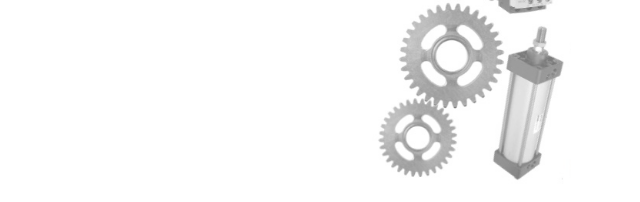
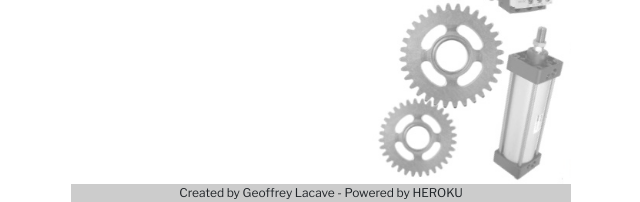
Before and after one commit to Geofflac/ebusinesscard, a website: page Public/index.html in a window 1280 px wide. Shown: the part 616-818 px from the top of the page, without its empty margins (319-959 px from the left). Drawn offline with nearby package versions, Linux system fonts and the light colour scheme; no server answers.

Commit message:
footer added

```diff
--- a/Public/index.css
+++ b/Public/index.css
@@ -1,9 +1,9 @@
 .box {
-    min-height:100%
+    min-height:100vh;
 }
 
 html, body {
-    min-height:100%;
+    min-height:100vh;
     font-family: 'Libre Franklin', sans-serif;
 }
 
@@ -57,3 +57,10 @@ img {
 .text-center {
     position: relative;
 }
+
+.footer {
+    font-size: 12px;
+    margin-left: auto;
+    margin-right: auto;
+    max-width: 500px;
+}
--- a/Public/index.html
+++ b/Public/index.html
@@ -52,6 +52,12 @@
 
         </div>
 
+        <footer class="footer" style="background-color: rgba(0, 0, 0, 0.2);">
+            <div class="text-center" style="top: auto; bottom: auto;">
+              Created by Geoffrey Lacave - Powered by HEROKU
+            </div>
+        </footer>
+
         <!-- Bootstrap script -->
         <script src="https://code.jquery.com/jquery-3.3.1.slim.min.js" integrity="sha384-q8i/X+965DzO0rT7abK41JStQIAqVgRVzpbzo5smXKp4YfRvH+8abtTE1Pi6jizo" crossorigin="anonymous"></script>
         <script src="https://cdn.jsdelivr.net/npm/popper.js@1.14.7/dist/umd/popper.min.js" integrity="sha384-UO2eT0CpHqdSJQ6hJty5KVphtPhzWj9WO1clHTMGa3JDZwrnQq4sF86dIHNDz0W1" crossorigin="anonymous"></script>
```
